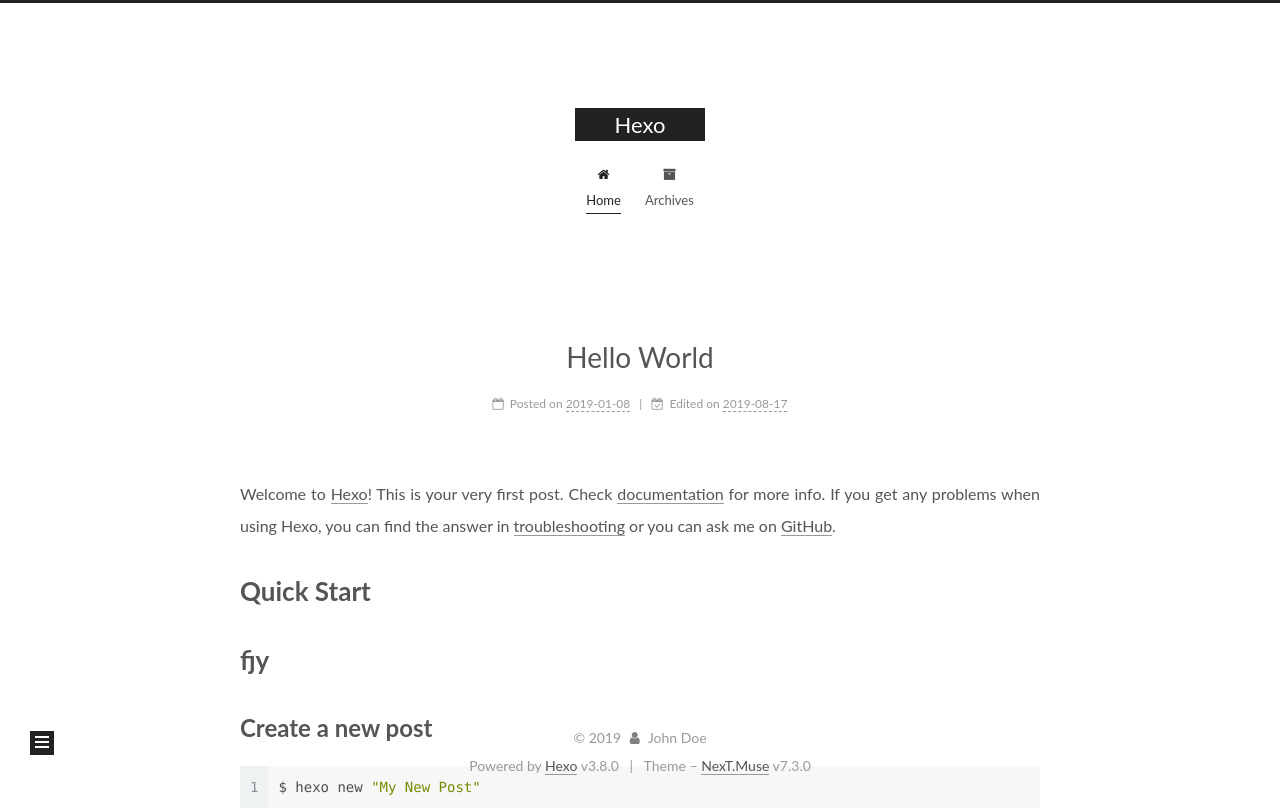
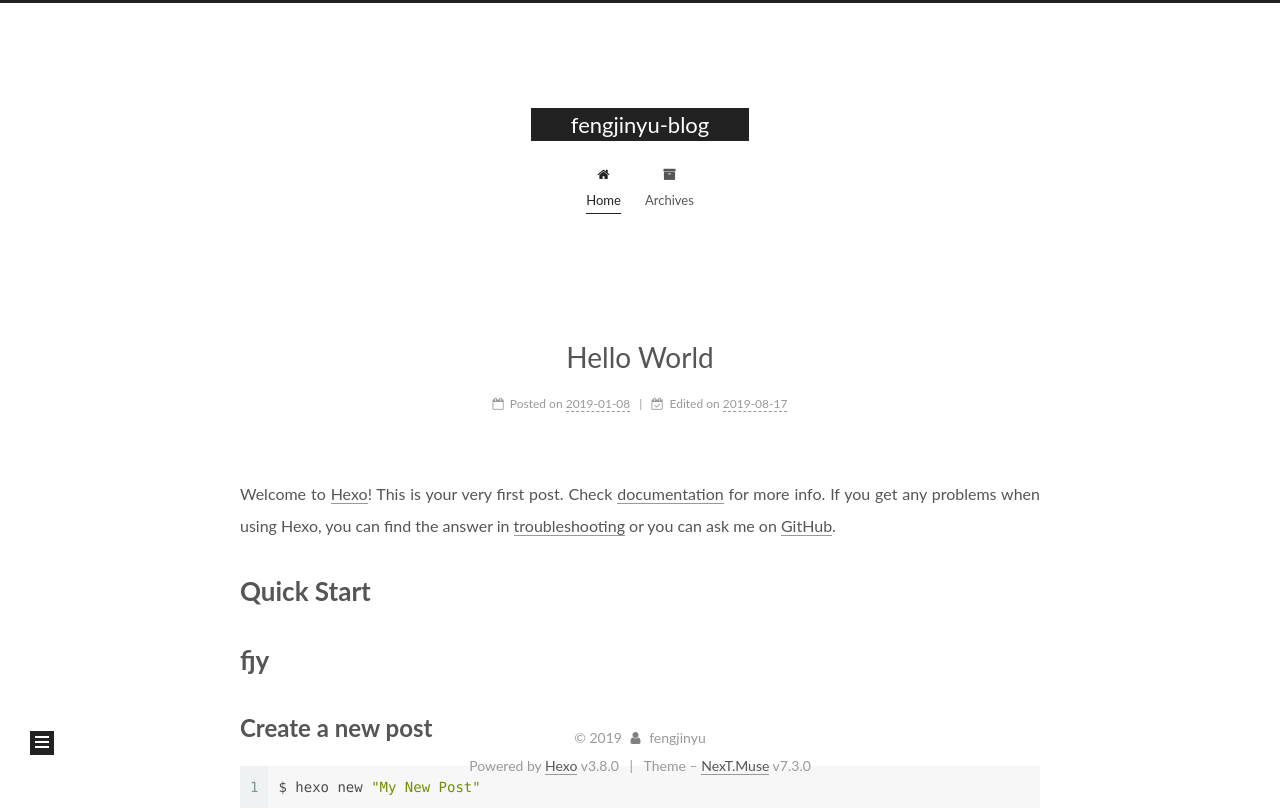
Before and after one commit to fengjinyu-instance/fengjinyu-instance.github.io, a plain HTML site: page index.html in a window 1280 px wide. Shown: the top 811 px of the page. Drawn offline with Linux system fonts and the light colour scheme.

Commit message:
Site updated: 2019-08-18 00:27:22

```diff
--- a/css/main.css
+++ b/css/main.css
@@ -1637,7 +1637,7 @@ pre .javascript .function {
 }
 .links-of-author a::before,
 .links-of-author span.exturl::before {
-  background: #ff39ff;
+  background: #ff8f54;
   border-radius: 50%;
   content: ' ';
   display: inline-block;
--- a/index.html
+++ b/index.html
@@ -56,13 +56,13 @@
 </script>
 
   <meta property="og:type" content="website">
-<meta property="og:title" content="Hexo">
-<meta property="og:url" content="http://yoursite.com/index.html">
-<meta property="og:site_name" content="Hexo">
+<meta property="og:title" content="fengjinyu-blog">
+<meta property="og:url" content="http://fengjinyu.top/index.html">
+<meta property="og:site_name" content="fengjinyu-blog">
 <meta property="og:locale" content="default">
 <meta name="twitter:card" content="summary">
-<meta name="twitter:title" content="Hexo">
-  <link rel="canonical" href="http://yoursite.com/">
+<meta name="twitter:title" content="fengjinyu-blog">
+  <link rel="canonical" href="http://fengjinyu.top/">
 
 
 <script id="page-configurations">
@@ -76,7 +76,7 @@
   };
 </script>
 
-  <title>Hexo</title>
+  <title>fengjinyu-blog</title>
 
 
 
@@ -125,7 +125,7 @@
     <div class="custom-logo-site-title">
       <a href="/" class="brand" rel="start">
         <span class="logo-line-before"><i></i></span>
-        <span class="site-title">Hexo</span>
+        <span class="site-title">fengjinyu-blog</span>
         <span class="logo-line-after"><i></i></span>
       </a>
     </div>
@@ -190,16 +190,16 @@
 
 
   <div class="post-block">
-    <link itemprop="mainEntityOfPage" href="http://yoursite.com/2019/01/08/hello-world/">
+    <link itemprop="mainEntityOfPage" href="http://fengjinyu.top/2019/01/08/hello-world/">
 
     <span hidden itemprop="author" itemscope="" itemtype="http://schema.org/Person">
-      <meta itemprop="name" content="John Doe">
+      <meta itemprop="name" content="fengjinyu">
       <meta itemprop="description" content="">
       <meta itemprop="image" content="/images/avatar.gif">
     </span>
 
     <span hidden itemprop="publisher" itemscope="" itemtype="http://schema.org/Organization">
-      <meta itemprop="name" content="Hexo">
+      <meta itemprop="name" content="fengjinyu-blog">
     </span>
       <header class="post-header">
         <h1 class="post-title" itemprop="name headline">
@@ -300,7 +300,7 @@
         <div class="site-overview">
 
           <div class="site-author motion-element" itemprop="author" itemscope="" itemtype="http://schema.org/Person">
-  <p class="site-author-name" itemprop="name">John Doe</p>
+  <p class="site-author-name" itemprop="name">fengjinyu</p>
   <div class="site-description motion-element" itemprop="description"></div>
 </div>
   <nav class="site-state motion-element">
@@ -335,7 +335,7 @@
   <span class="with-love" id="animate">
     <i class="fa fa-user"></i>
   </span>
-  <span class="author" itemprop="copyrightHolder">John Doe</span>
+  <span class="author" itemprop="copyrightHolder">fengjinyu</span>
 </div>
   <div class="powered-by">Powered by <a href="https://hexo.io" class="theme-link" rel="noopener" target="_blank">Hexo</a> v3.8.0</div>
   <span class="post-meta-divider">|</span>
```
Also changed, not shown: 2019/01/08/hello-world/index.html (+10 -10 lines), archives/2019/01/index.html (+9 -9 lines), archives/2019/index.html (+9 -9 lines), archives/index.html (+9 -9 lines).
